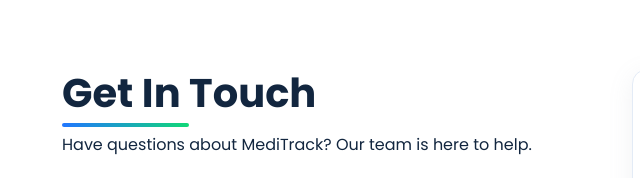
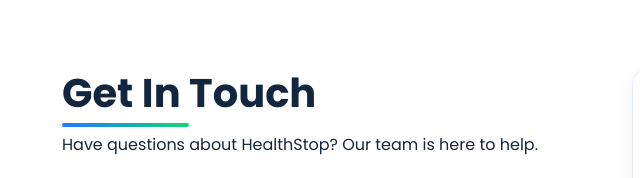
Before and after one commit to Abhi6816/Hospital-Test-Management, a plain HTML site: page frontend/index.html in a window 1280 px wide. Shown: the part 3540-3718 px from the top of the page, 20-660 px from the left. Drawn offline with nearby package versions, Linux system fonts and the light colour scheme.

Commit message:
Updated UI

```diff
--- a/frontend/index.html
+++ b/frontend/index.html
@@ -253,7 +253,7 @@
             <div class="row">
                 <div class="col-lg-6 mb-5 mb-lg-0" data-aos="fade-right">
                     <h2 class="section-title">Get In Touch</h2>
-                    <p class="mb-4">Have questions about MediTrack? Our team is here to help.</p>
+                    <p class="mb-4">Have questions about HealthStop? Our team is here to help.</p>
                     <div class="contact-info">
                         <div class="d-flex mb-4">
                             <div class="me-4">
```
